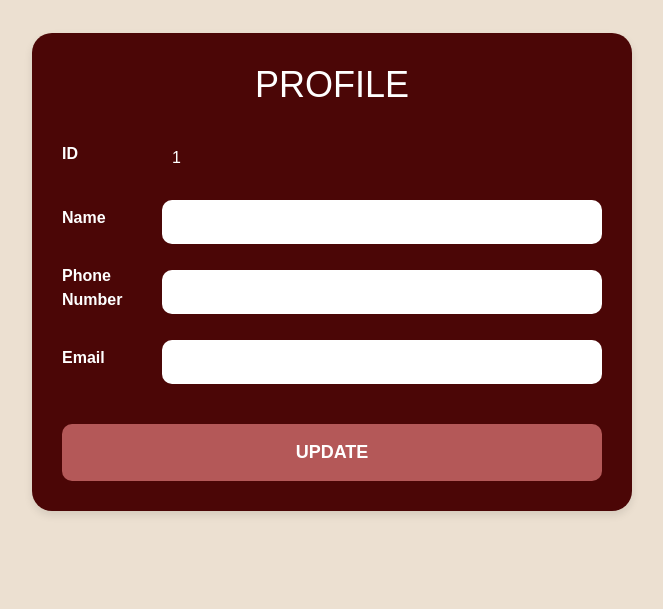
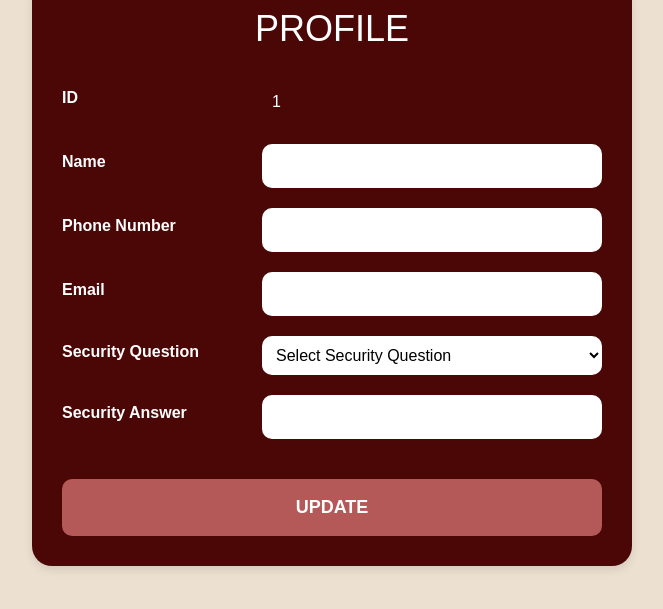
Before and after one commit to NishKy03/CSC574_TNTDevSys, a PHP site: page /myProfileStaff.php in a window 1280 px wide. Shown: the part 141-750 px from the top of the page, without its empty margins (378-1041 px from the left). Run offline with PHP 8.4, Linux system fonts and the light colour scheme; the visitor is signed in with stand-in values (Sample User, id 1); data that the repository does not hold is empty; some libraries are stand-ins or nearby versions.

Commit message:
add question

```diff
--- a/PROJECT TNT/myProfileStaff.php
+++ b/PROJECT TNT/myProfileStaff.php
@@ -19,6 +19,8 @@
 $staffName = "";
 $phone = "";
 $email = "";
+$question = "";
+$answer = "";
 
 // Check if staff position is 'courier'
 if ($_SESSION['position'] !== 'courier') {
@@ -33,11 +35,13 @@
     $staffName = $_POST['staffName'];
     $phone = $_POST['phone'];
     $email = $_POST['email'];
+    $question = $_POST['question'];
+    $answer = $_POST['answer'];
 
     // Update the staff information in the database
-    $sql = "UPDATE Staff SET staffName = ?, staffPhone = ?, staffEmail = ? WHERE staffID = ?";
+    $sql = "UPDATE Staff SET staffName = ?, staffPhone = ?, staffEmail = ?, staffQuestion = ?, staffAnswer = ?  WHERE staffID = ?";
     $stmt = $dbCon->prepare($sql);
-    $stmt->bind_param("sssi", $staffName, $phone, $email, $staffID);
+    $stmt->bind_param("sssssi", $staffName, $phone, $email, $question, $answer, $staffID);
 
     if ($stmt->execute()) {
         // Update session variable
@@ -67,6 +71,8 @@
     $staffName = $row['staffName'];
     $phone = isset($row['staffPhone']) ? $row['staffPhone'] : ""; // Check if phone is set in database result
     $email = isset($row['staffEmail']) ? $row['staffEmail'] : ""; // Check if email is set in database result
+    $question = $row['staffQuestion'];
+    $answer = $row['staffAnswer'];
 } else {
     // Handle case where staff data is not found
     echo "Staff data not found.";
@@ -75,6 +81,20 @@
 // Close statement and connection
 $stmt->close();
 $dbCon->close();
+
+// Function to check if a question is selected
+function isSelected($currentQuestion, $questionOption) {
+    return ($currentQuestion == $questionOption) ? 'selected' : '';
+}
+
+// Array of security questions
+$securityQuestions = [
+    "childhood_nickname" => "What was your childhood nickname?",
+    "childhood_friend" => "What is the name of your favorite childhood friend?",
+    "oldest_sibling" => "What is your oldest sibling’s birthday month and year? (e.g., January 1900)",
+    "pet_name" => "What is your pet's name?",
+    "favorite_artist" => "Who is your favorite artist?"
+];
 ?>
 <!DOCTYPE html>
 <html lang="en">
@@ -127,17 +147,19 @@
     }
 
     .profile-info label {
-            width: 100px;
+        width: 200px; /* Increased width to accommodate longer labels */
         font-size: 16px;
         font-weight: bold;
     }
 
-        .profile-info input {
+    .profile-info input,
+    .profile-info select { /* Added styling for select elements */
         flex: 1;
         padding: 10px;
         border: none;
         border-radius: 10px;
         font-size: 16px;
+        width: 100%; /* Ensures inputs and selects take full width */
     }
 
     .profile-info .editable {
@@ -166,7 +188,15 @@
     .profile-info button:hover {
         background-color: #4b0606;
     }
+
+    /* Adjustments for select dropdown */
+    .profile-info select {
+        width: 100%; /* Full width */
+        max-width: 100%; /* Ensure no overflow */
+        box-sizing: border-box; /* Include padding in width */
+    }
 </style>
+
     <script>
         function validateForm() {
             // Validate name: only letters allowed
@@ -246,6 +276,19 @@
                             <label for="email">Email</label>
                             <input type="email" id="email" name="email" value="<?php echo htmlspecialchars($email); ?>" class="editable">
                         </div>
+                        <div class="form-group">
+                            <label for="question">Security Question</label>
+                            <select id="question" name="question" class="editable">
+                                <option value="">Select Security Question</option>
+                                <?php foreach ($securityQuestions as $key => $value) { ?>
+                                    <option value="<?php echo $key; ?>" <?php echo isSelected($question, $key); ?>><?php echo $value; ?></option>
+                                <?php } ?>
+                            </select>
+                        </div>
+                        <div class="form-group">
+                            <label for="answer">Security Answer</label>
+                            <input type="text" id="answer" name="answer" value="<?php echo htmlspecialchars($answer); ?>" class="editable">
+                        </div>
                         <button type="submit">UPDATE</button>
                     </div>
                 </form>
--- a/PROJECT TNT/updateProfile.php
+++ b/PROJECT TNT/updateProfile.php
@@ -14,11 +14,13 @@
     $staffName = $_POST['staffName'];
     $phone = $_POST['phone'];
     $email = $_POST['email'];
+    $question = $_POST['question']; // Ensure this matches the name attribute in the <select>
+    $answer = $_POST['answer'];
 
     // Update query
-    $sql = "UPDATE Staff SET staffName = ?, staffPhone = ?, staffEmail = ? WHERE staffID = ?";
+    $sql = "UPDATE Staff SET staffName = ?, staffPhone = ?, staffEmail = ?, staffQuestion = ?, staffAnswer = ? WHERE staffID = ?";
     $stmt = $dbCon->prepare($sql);
-    $stmt->bind_param("ssss", $staffName, $phone, $email, $staffID);
+    $stmt->bind_param("sssssi", $staffName, $phone, $email, $question, $answer, $staffID);
 
     // Execute the update query
     if ($stmt->execute()) {
```
Also changed, not shown: 1 other file. Lines whose indentation alone changed are shown as unchanged.
